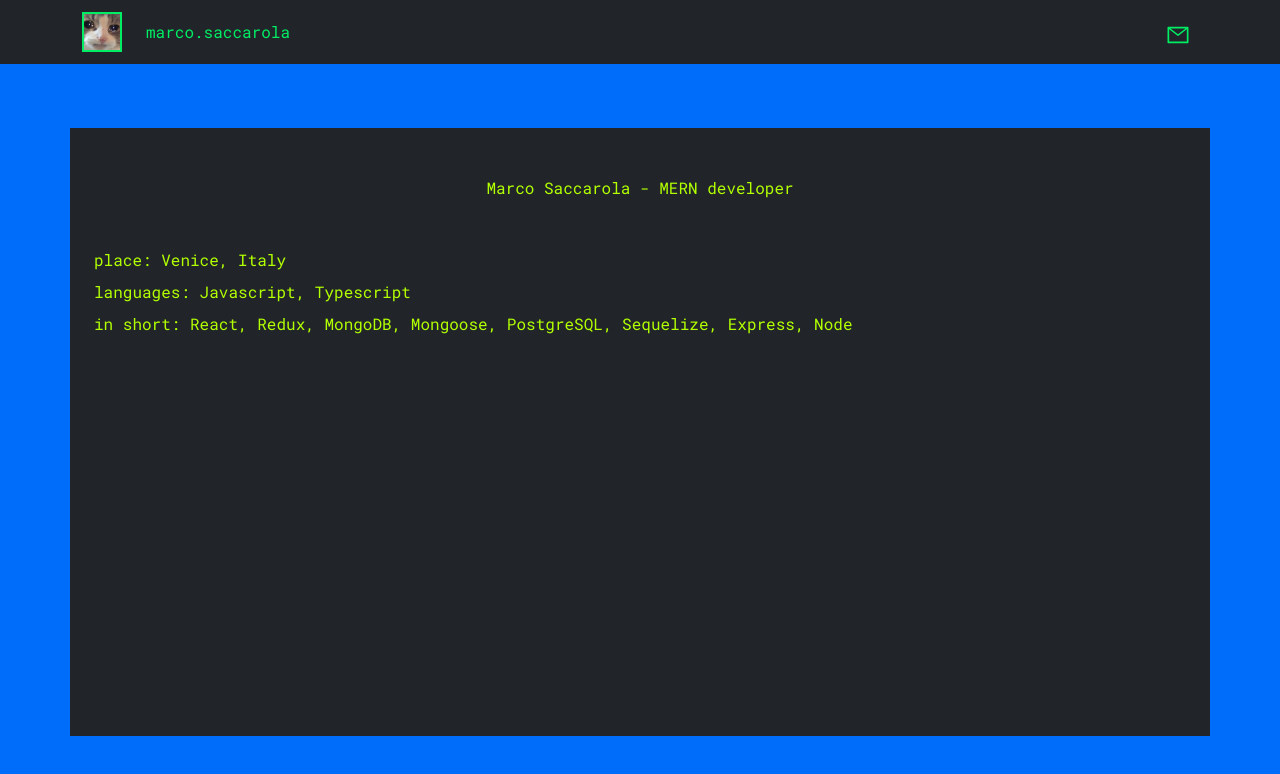
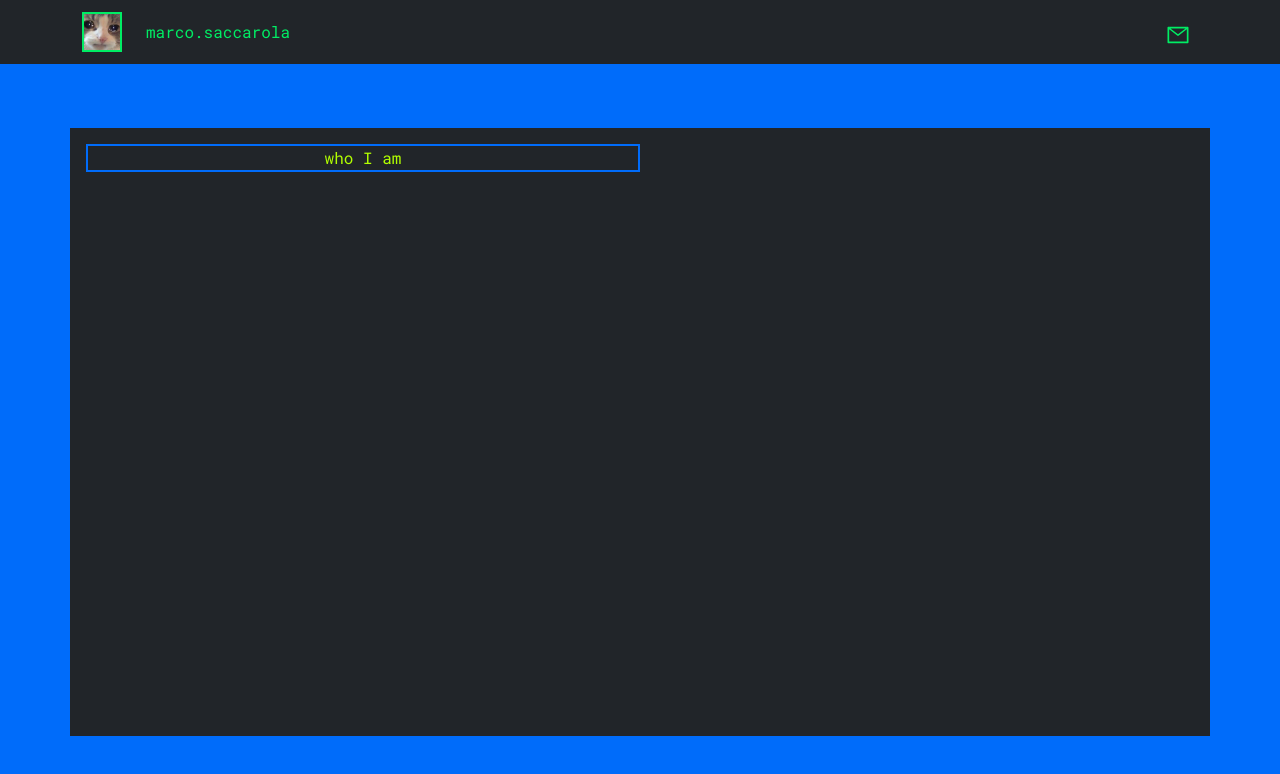
Before and after one commit to marcosaccarola/Portfolio, a React (Create React App) app: page / in a window 1280 px wide. Shown: the top 774 px of the page. Built offline with nearby package versions, Linux system fonts and the light colour scheme.

Commit message:
call it a day

```diff
--- a/src/components/000-Home.jsx
+++ b/src/components/000-Home.jsx
@@ -5,7 +5,7 @@ import Central from './200-Central'
 // import Panel from './300-Panel'
 
 const Home=()=>{
-    const[index,setIndex]=useState('Myself')
+    const[index,setIndex]=useState('Menu')
 
     return(
         <div className='min-vh-100'>
--- a/src/components/200-Central.jsx
+++ b/src/components/200-Central.jsx
@@ -1,5 +1,6 @@
 import { Col, Container, Image, Row } from 'react-bootstrap'
 import './000.css'
+import Menu from './201-Menu'
 import Myself from './205-Myself'
 import HealthAdvantage from './210-HealthAdvantage'
 
@@ -8,6 +9,10 @@ const Central=({index,setIndex})=>{
     return(
             <Container className='bg-dark con'>
                 <Row className='text-flux box'>
+                    {
+                        index=='Menu'&&
+                        <Menu />
+                    }
                     {
                         index=='Myself'&&
                         <Myself />
--- /dev/null
+++ b/src/components/201-Menu.jsx
@@ -0,0 +1,16 @@
+import { Col, Row } from "react-bootstrap"
+
+const Menu=()=>{
+
+    return(
+        <>
+            <Col className='mx-3 my-3 text-ultra-lime'>
+                <Row>
+                    <Col md={6} className='border-blue px-5'>who I am</Col>
+                </Row>
+            </Col>
+        </>
+    )
+}
+
+export default Menu
--- a/src/components/205-Myself.jsx
+++ b/src/components/205-Myself.jsx
@@ -9,8 +9,6 @@ const Myself=()=>{
                 <Row className='my-2'>place: Venice, Italy</Row>
                 <Row className='my-2'>languages: Javascript, Typescript</Row>
                 <Row className='my-2'>in short: React, Redux, MongoDB, Mongoose, PostgreSQL, Sequelize, Express, Node</Row>
-                {/* <Row className='my-5'><span>Marco Saccarola - MERN developer</span></Row> */}
-
             </Col>
         </>
     )
```
